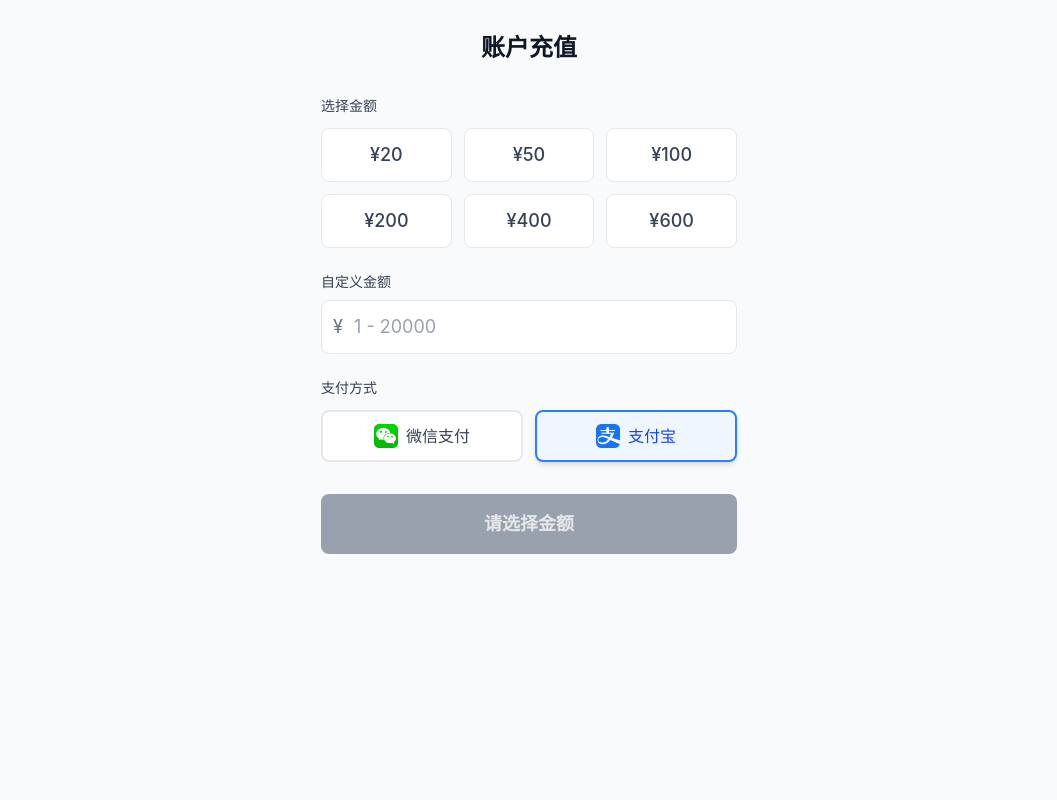
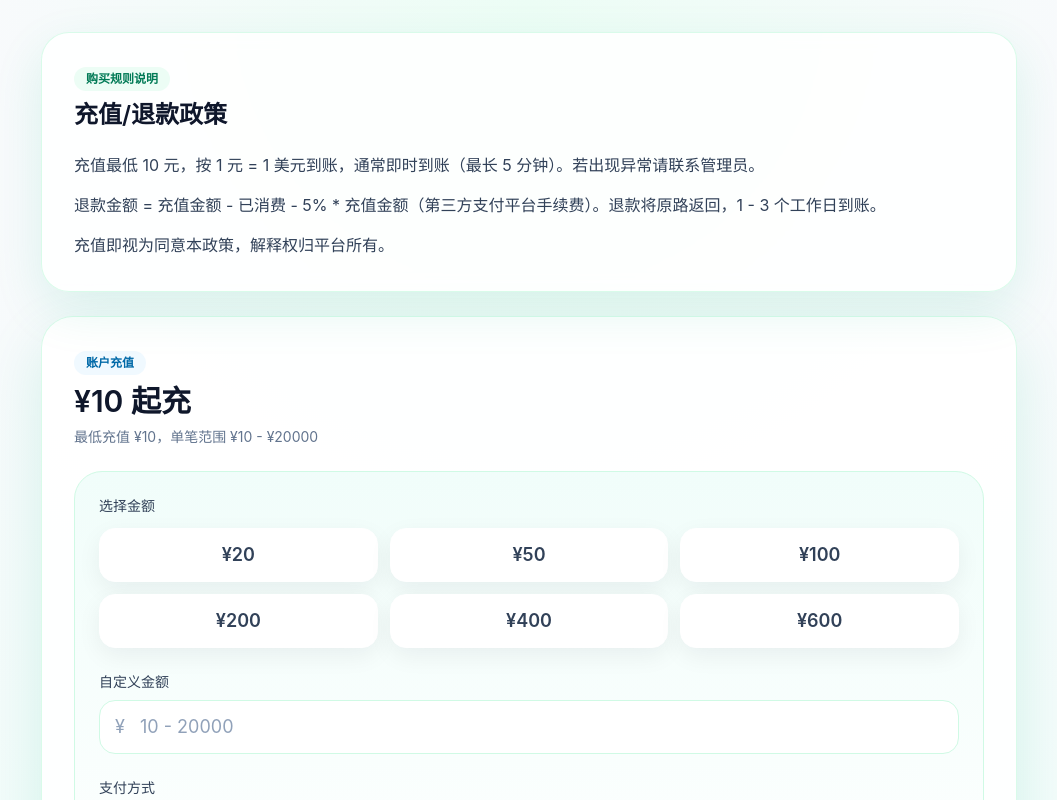
Before and after one commit to yaqunliu/dds-billing, a React (Vite) app in the folder web/: page / in a window 1280 px wide. Shown: the top 800 px of the page, without its empty margins (111-1168 px from the left). Built offline with nearby package versions, Linux system fonts and the light colour scheme; no server answers.

Commit message:
feat: modify 充值

```diff
--- a/web/src/pages/Pay.tsx
+++ b/web/src/pages/Pay.tsx
@@ -39,6 +39,9 @@ export default function Pay() {
   const isDark = theme === "dark";
   const appLang = normalizeLang(lang);
   const t = pickLocale(PAY_MESSAGES, appLang);
+  const minAmount = config?.min_amount ?? 10;
+  const maxAmount = config?.max_amount ?? 20000;
+  const policyItems = t.policyItems(minAmount);
 
   const handleAmountChange = (val: number | string) => {
     setAmount(val);
@@ -84,29 +87,111 @@ export default function Pay() {
 
   return (
     <div
-      className={`min-h-screen transition-colors ${isDark ? "bg-gray-900 text-gray-100" : "bg-gray-50 text-gray-900"}`}
+      className={`min-h-screen transition-colors ${
+        isDark
+          ? "bg-slate-950 text-gray-100"
+          : "bg-[radial-gradient(circle_at_top,_rgba(236,253,245,1),_rgba(248,250,252,1)_45%,_rgba(240,253,250,1)_100%)] text-slate-900"
+      }`}
     >
-      <div className="max-w-md mx-auto px-4 py-8">
-        <h1 className="text-2xl font-bold text-center mb-8">{t.title}</h1>
+      <div className="mx-auto max-w-5xl px-4 py-6 sm:px-6 sm:py-8">
+        <div
+          className={`mb-6 rounded-[28px] border p-6 shadow-[0_18px_50px_rgba(16,185,129,0.12)] backdrop-blur md:p-8 ${
+            isDark
+              ? "border-slate-800 bg-slate-900/90 shadow-none"
+              : "border-emerald-100/80 bg-white/85"
+          }`}
+        >
+          <div className="mb-5 flex flex-wrap items-center justify-between gap-3">
+            <div>
+              <p
+                className={`mb-2 inline-flex rounded-full px-3 py-1 text-xs font-semibold ${
+                  isDark
+                    ? "bg-emerald-500/15 text-emerald-300"
+                    : "bg-emerald-50 text-emerald-700"
+                }`}
+              >
+                {t.policyTitle}
+              </p>
+              <h1 className="text-xl font-semibold sm:text-2xl">
+                {t.policySubtitle}
+              </h1>
+            </div>
+          </div>
 
+          <div
+            className={`space-y-3 text-sm leading-7 sm:text-base ${
+              isDark ? "text-slate-300" : "text-slate-700"
+            }`}
+          >
+            {policyItems.map((item) => (
+              <p key={item}>{item}</p>
+            ))}
+          </div>
+        </div>
+
+        <div
+          className={`rounded-[32px] border p-5 shadow-[0_22px_60px_rgba(16,185,129,0.14)] md:p-8 ${
+            isDark
+              ? "border-slate-800 bg-slate-900/95 shadow-none"
+              : "border-emerald-100/80 bg-white/90"
+          }`}
+        >
+          <div className="mb-6 flex items-start justify-between gap-4">
+            <div>
+              <p
+                className={`mb-2 inline-flex rounded-full px-3 py-1 text-xs font-semibold ${
+                  isDark
+                    ? "bg-sky-500/15 text-sky-300"
+                    : "bg-sky-50 text-sky-700"
+                }`}
+              >
+                {t.title}
+              </p>
+              <h2 className="text-2xl font-semibold sm:text-3xl">
+                {amount
+                  ? `¥${Number(amount).toFixed(2)}`
+                  : `¥${minAmount} 起充`}
+              </h2>
+              <p
+                className={`mt-2 text-sm ${
+                  isDark ? "text-slate-400" : "text-slate-500"
+                }`}
+              >
+                {appLang === "zh"
+                  ? `最低充值 ¥${minAmount}，单笔范围 ¥${minAmount} - ¥${maxAmount}`
+                  : `Minimum recharge ¥${minAmount}, range ¥${minAmount} - ¥${maxAmount}`}
+              </p>
+            </div>
+          </div>
+
+          <div
+            className={`rounded-[28px] border p-5 sm:p-6 ${
+              isDark
+                ? "border-slate-800 bg-slate-950/70"
+                : "border-emerald-100 bg-[linear-gradient(180deg,rgba(240,253,250,0.95),rgba(255,255,255,0.96))]"
+            }`}
+          >
             <div className="mb-6">
               <label
-            className={`block text-sm font-medium mb-3 ${isDark ? "text-gray-300" : "text-gray-700"}`}
+                className={`mb-3 block text-sm font-medium ${
+                  isDark ? "text-slate-300" : "text-slate-700"
+                }`}
               >
                 {t.amount}
               </label>
-          <div className="grid grid-cols-3 gap-3">
+              <div className="grid grid-cols-2 gap-3 sm:grid-cols-3">
                 {QUICK_AMOUNTS.map((val) => (
                   <button
                     key={val}
                     onClick={() => handleAmountChange(val)}
-                className={`py-3 rounded-lg text-lg font-medium transition-all border
-                  ${
+                    className={`rounded-2xl border px-4 py-3 text-base font-semibold transition-all sm:text-lg ${
                       amount === val
-                      ? "bg-blue-600 text-white border-blue-600 shadow-md"
+                        ? isDark
+                          ? "border-sky-500 bg-sky-500/15 text-sky-200 shadow-[0_10px_30px_rgba(14,165,233,0.16)]"
+                          : "border-sky-500 bg-white text-sky-700 shadow-[0_12px_30px_rgba(14,165,233,0.14)]"
                         : isDark
-                        ? "bg-gray-800 text-gray-200 border-gray-700 hover:border-blue-500"
-                        : "bg-white text-gray-700 border-gray-200 hover:border-blue-400"
+                          ? "border-slate-700 bg-slate-900 text-slate-200 hover:border-sky-500/70"
+                          : "border-white bg-white text-slate-700 shadow-[0_8px_24px_rgba(15,23,42,0.06)] hover:border-emerald-200 hover:bg-emerald-50/50"
                     }`}
                   >
                     ¥{val}
@@ -117,13 +202,17 @@ export default function Pay() {
 
             <div className="mb-6">
               <label
-            className={`block text-sm font-medium mb-2 ${isDark ? "text-gray-300" : "text-gray-700"}`}
+                className={`mb-2 block text-sm font-medium ${
+                  isDark ? "text-slate-300" : "text-slate-700"
+                }`}
               >
                 {t.customAmount}
               </label>
               <div className="relative">
                 <span
-              className={`absolute left-3 top-1/2 -translate-y-1/2 text-lg ${isDark ? "text-gray-400" : "text-gray-500"}`}
+                  className={`absolute left-4 top-1/2 -translate-y-1/2 text-lg ${
+                    isDark ? "text-slate-400" : "text-slate-400"
+                  }`}
                 >
                   ¥
                 </span>
@@ -131,24 +220,25 @@ export default function Pay() {
                   type="number"
                   value={amount}
                   onChange={(e) => handleAmountChange(e.target.value)}
-              placeholder={`${config?.min_amount ?? 1} - ${config?.max_amount ?? 20000}`}
-              className={`w-full pl-8 pr-4 py-3 rounded-lg border text-lg transition-colors
-                ${
+                  placeholder={`${minAmount} - ${maxAmount}`}
+                  className={`w-full rounded-2xl border py-3 pr-4 pl-10 text-lg transition-colors focus:outline-none focus:ring-4 ${
                     isDark
-                    ? "bg-gray-800 border-gray-700 text-gray-100 placeholder-gray-500 focus:border-blue-500"
-                    : "bg-white border-gray-200 text-gray-900 placeholder-gray-400 focus:border-blue-500"
-                } focus:outline-none focus:ring-2 focus:ring-blue-500/20`}
+                      ? "border-slate-700 bg-slate-900 text-slate-100 placeholder-slate-500 focus:border-sky-500 focus:ring-sky-500/10"
+                      : "border-emerald-100 bg-white text-slate-900 placeholder-slate-400 focus:border-sky-400 focus:ring-sky-500/10"
+                  }`}
                 />
               </div>
             </div>
 
-        <div className="mb-8">
+            <div className="mb-6">
               <label
-            className={`block text-sm font-medium mb-3 ${isDark ? "text-gray-300" : "text-gray-700"}`}
+                className={`mb-3 block text-sm font-medium ${
+                  isDark ? "text-slate-300" : "text-slate-700"
+                }`}
               >
                 {t.paymentType}
               </label>
-          <div className="flex gap-3">
+              <div className="grid grid-cols-1 gap-3 sm:grid-cols-2">
                 {(enabledTypes as Array<keyof typeof PAYMENT_TYPE_CONFIG>).map(
                   (type) => {
                     const option = PAYMENT_TYPE_CONFIG[type];
@@ -158,21 +248,20 @@ export default function Pay() {
                       <button
                         key={type}
                         onClick={() => setPaymentType(type)}
-                    className={`flex-1 py-3 rounded-lg font-medium transition-all border-2 flex items-center justify-center gap-2
-                    ${
+                        className={`flex items-center justify-center gap-3 rounded-2xl border px-4 py-3 font-medium transition-all ${
                           paymentType === type
                             ? isDark
                               ? option.activeClass
-                          : option.activeLightClass
+                              : `${option.activeLightClass} bg-white`
                             : isDark
-                          ? `bg-gray-800 text-gray-200 border-gray-700 ${option.inactiveHoverClass}`
-                          : `bg-white text-gray-700 border-gray-200 ${option.inactiveLightHoverClass}`
+                              ? `bg-slate-900 text-slate-200 border-slate-700 ${option.inactiveHoverClass}`
+                              : `bg-white text-slate-700 border-emerald-100 shadow-[0_8px_24px_rgba(15,23,42,0.06)] ${option.inactiveLightHoverClass}`
                         }`}
                       >
                         <img
                           src={option.icon}
                           alt={label}
-                      className="w-6 h-6 rounded"
+                          className="h-6 w-6 rounded"
                         />
                         {label}
                       </button>
@@ -184,7 +273,7 @@ export default function Pay() {
 
             {error && (
               <div
-            className="mb-4 p-3 rounded-lg bg-red-500/10 border border-red-500/20 text-red-500 text-sm"
+                className="mb-4 rounded-2xl border border-red-500/20 bg-red-500/10 p-3 text-sm text-red-500"
                 style={{ wordWrap: "break-word" }}
               >
                 {error}
@@ -194,11 +283,12 @@ export default function Pay() {
             <button
               onClick={handleSubmit}
               disabled={loading || !isAmountValid}
-          className={`w-full py-4 rounded-lg text-lg font-bold transition-all
-            ${
+              className={`w-full rounded-full py-4 text-lg font-bold transition-all ${
                 loading || !isAmountValid
-                ? "bg-gray-400 text-gray-200 cursor-not-allowed"
-                : "bg-blue-600 text-white hover:bg-blue-700 active:bg-blue-800 shadow-lg"
+                  ? "cursor-not-allowed bg-slate-300 text-slate-100"
+                  : isDark
+                    ? "bg-sky-500 text-white shadow-[0_16px_40px_rgba(14,165,233,0.24)] hover:bg-sky-400"
+                    : "bg-white text-slate-900 shadow-[0_16px_40px_rgba(16,185,129,0.18)] ring-1 ring-emerald-100 hover:bg-emerald-50"
               }`}
             >
               {loading
@@ -207,6 +297,8 @@ export default function Pay() {
                   ? t.payAmount(Number(amount))
                   : t.selectAmount}
             </button>
+          </div>
+        </div>
       </div>
 
       {showQR && (
--- a/web/src/utils/locale.ts
+++ b/web/src/utils/locale.ts
@@ -19,6 +19,25 @@ export const STATUS_LABELS: Record<AppLang, Record<string, string>> = {
   },
 };
 
+type PayMessages = {
+  title: string;
+  amount: string;
+  customAmount: string;
+  paymentType: string;
+  wechatPay: string;
+  alipay: string;
+  missingToken: string;
+  createOrderFailed: string;
+  networkError: string;
+  creatingOrder: string;
+  payAmount: (value: number) => string;
+  selectAmount: string;
+  amountRange: (min: number, max: number) => string;
+  policyTitle: string;
+  policySubtitle: string;
+  policyItems: (minAmount: number) => string[];
+};
+
 export const PAY_MESSAGES = {
   zh: {
     title: "账户充值",
@@ -35,6 +54,13 @@ export const PAY_MESSAGES = {
     selectAmount: "请选择金额",
     amountRange: (min: number, max: number) =>
       `请输入 ${min} - ${max} 之间的金额`,
+    policyTitle: "购买规则说明",
+    policySubtitle: "充值/退款政策",
+    policyItems: (minAmount: number) => [
+      `充值最低 ${minAmount} 元，按 1 元 = 1 美元到账，通常即时到账（最长 5 分钟）。若出现异常请联系管理员。`,
+      "退款金额 = 充值金额 - 已消费 - 5% * 充值金额（第三方支付平台手续费）。退款将原路返回，1 - 3 个工作日到账。",
+      "充值即视为同意本政策，解释权归平台所有。",
+    ],
   },
   en: {
     title: "Account Recharge",
@@ -51,11 +77,15 @@ export const PAY_MESSAGES = {
     selectAmount: "Please select an amount",
     amountRange: (min: number, max: number) =>
       `Please enter an amount between ${min} and ${max}`,
+    policyTitle: "Purchase Rules",
+    policySubtitle: "Recharge / Refund Policy",
+    policyItems: (minAmount: number) => [
+      `The minimum recharge amount is ¥${minAmount}. Balance is credited at a rate of ¥1 = $1, usually instantly and within 5 minutes at most. Contact the administrator if anything looks abnormal.`,
+      "Refund amount = recharge amount - consumed amount - 5% of the recharge amount (third-party payment platform fee). Refunds are returned to the original payment method within 1-3 business days.",
+      "By recharging, you are deemed to have agreed to this policy. Final interpretation belongs to the platform.",
+    ],
   },
-} satisfies Record<
-  AppLang,
-  Record<string, string | ((...args: number[]) => string)>
->;
+} satisfies Record<AppLang, PayMessages>;
 
 export const ORDERS_MESSAGES = {
   zh: {
```
Lines whose indentation alone changed are shown as unchanged.
